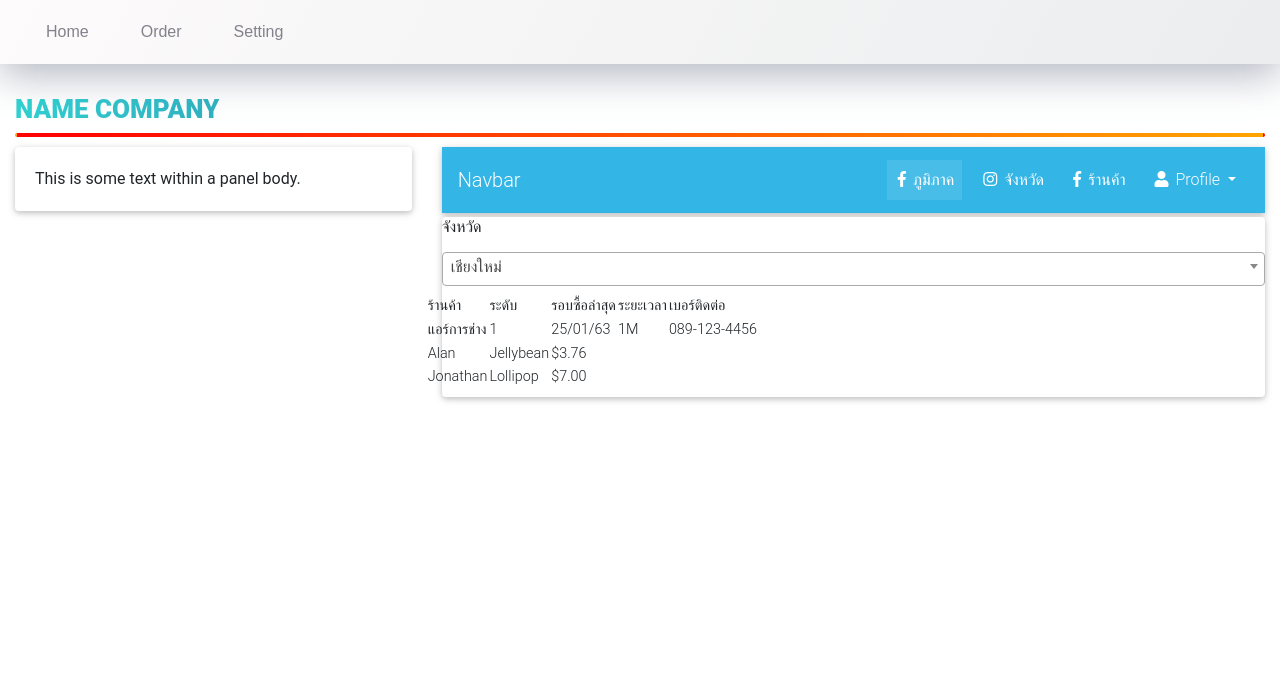
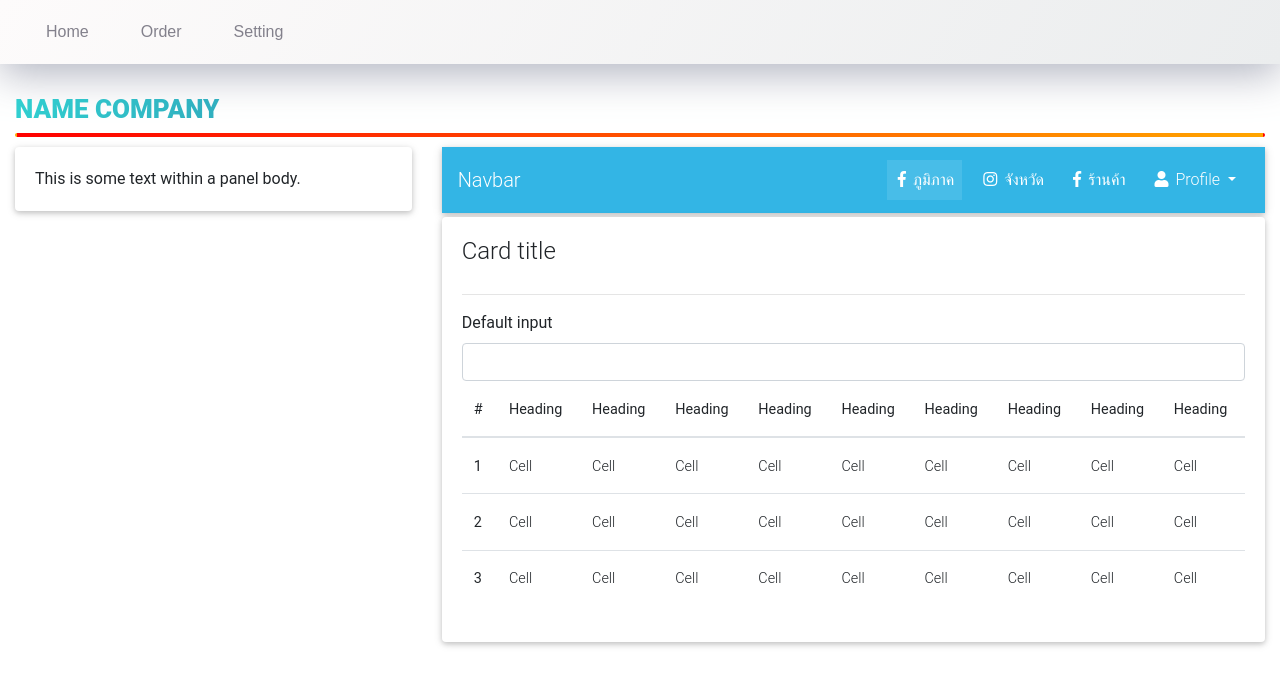
Before and after one commit to ToshyraF/bannashop, a Django app: page /province in a window 1280 px wide. Shown: the top 686 px of the page. Run offline with Django 3.2, Linux system fonts and the light colour scheme; some libraries are stand-ins or nearby versions.

Commit message:
Edit chip regionpage

```diff
--- a/static/css/responsiveregion.css
+++ b/static/css/responsiveregion.css
@@ -47,11 +47,16 @@
     padding: 5px;
 }
 .regionpage-card-item{
+    margin-top: 5px;
     padding: 10px;
 }
 .regionpage-remove-space-item{
     margin-right:0px !important;
     margin-left: 15px;
+}
+.regionpage-btn-graph{
+    float: right;
+    margin: auto;
 }
 @media screen and (max-width: 400px){
     /* .remove-right-nav{
@@ -60,17 +65,10 @@
     .responsive-container{
         padding: 10px;
     }
-    .regionpage-btn-graph{
-        float: right;
-        margin: auto;
-    }
+
 }
 @media screen and (min-width: 1000px){
     /* .remove-right-nav{
         padding: auto;
     } */
-    .regionpage-btn-graph{
-        float: right;
-        margin: auto;
-    }
 }
--- a/templates/region.html
+++ b/templates/region.html
@@ -35,9 +35,14 @@
                                     <div class="row">
                                         <div class="col">
                                           <div class="collapse multi-collapse container" style="margin-top: 10px;margin-bottom: 10px;" id="multiCollapseExample1">
-                                            <div class="card card-body">
-                                              Anim pariatur cliche reprehenderit, enim eiusmod high life accusamus terry richardson ad squid. Nihil
-                                              anim keffiyeh helvetica, craft beer labore wes anderson cred nesciunt sapiente ea proident.
+                                            <div class="card card-body regionpage-card-item">
+                                                <span>เชียงใหม่ <a class="activator waves-effect waves-light mr-4 float-right regionpage-remove-space-item" ><i class="fas fa-times"></i></a></span>
+                                            </div>
+                                            <div class="card card-body regionpage-card-item">
+                                                <span>เชียงใหม่ <a class="activator waves-effect waves-light mr-4 float-right regionpage-remove-space-item" ><i class="fas fa-times"></i></a></span>
+                                            </div>
+                                            <div class="card card-body regionpage-card-item">
+                                                <span>เชียงใหม่ <a class="activator waves-effect waves-light mr-4 float-right regionpage-remove-space-item" ><i class="fas fa-times"></i></a></span>
                                             </div>
                                           </div>
                                         </div>
--- a/templates/subpage/province.html
+++ b/templates/subpage/province.html
@@ -1,9 +1,9 @@
 {% extends "../region.html" %}
 {% load static %}
 {% block subcontent %}
-<div class="card">
+<!-- <div class="card">
     <div class="card-content">
-      <!-- <p>I am a very simple card. I am good at containing small bits of information. I am convenient because I require little markup to use effectively.</p> -->
+
         <div class="row mb-2">
             <div class="col col-12">
                 <h6>จังหวัด</h6>
@@ -53,6 +53,68 @@
         </div>
 
     </div>
+</div> -->
+<div class="card card-body">
+  <h4 class="card-title">Card title</h4>
+  <hr>
+  <label for="exampleForm2">Default input</label>
+  <input type="text" id="exampleForm2" class="form-control">
+  <div class="table-responsive">
+    <table class="table">
+      <thead>
+        <tr>
+          <th scope="col">#</th>
+          <th scope="col">Heading</th>
+          <th scope="col">Heading</th>
+          <th scope="col">Heading</th>
+          <th scope="col">Heading</th>
+          <th scope="col">Heading</th>
+          <th scope="col">Heading</th>
+          <th scope="col">Heading</th>
+          <th scope="col">Heading</th>
+          <th scope="col">Heading</th>
+        </tr>
+      </thead>
+      <tbody>
+        <tr>
+          <th scope="row">1</th>
+          <td>Cell</td>
+          <td>Cell</td>
+          <td>Cell</td>
+          <td>Cell</td>
+          <td>Cell</td>
+          <td>Cell</td>
+          <td>Cell</td>
+          <td>Cell</td>
+          <td>Cell</td>
+        </tr>
+        <tr>
+          <th scope="row">2</th>
+          <td>Cell</td>
+          <td>Cell</td>
+          <td>Cell</td>
+          <td>Cell</td>
+          <td>Cell</td>
+          <td>Cell</td>
+          <td>Cell</td>
+          <td>Cell</td>
+          <td>Cell</td>
+        </tr>
+        <tr>
+          <th scope="row">3</th>
+          <td>Cell</td>
+          <td>Cell</td>
+          <td>Cell</td>
+          <td>Cell</td>
+          <td>Cell</td>
+          <td>Cell</td>
+          <td>Cell</td>
+          <td>Cell</td>
+          <td>Cell</td>
+        </tr>
+      </tbody>
+    </table>
+  </div>
 </div>
 {% endblock %}
 
```
Also changed, not shown: templates/subpage/region.html (+1 -45 lines).
